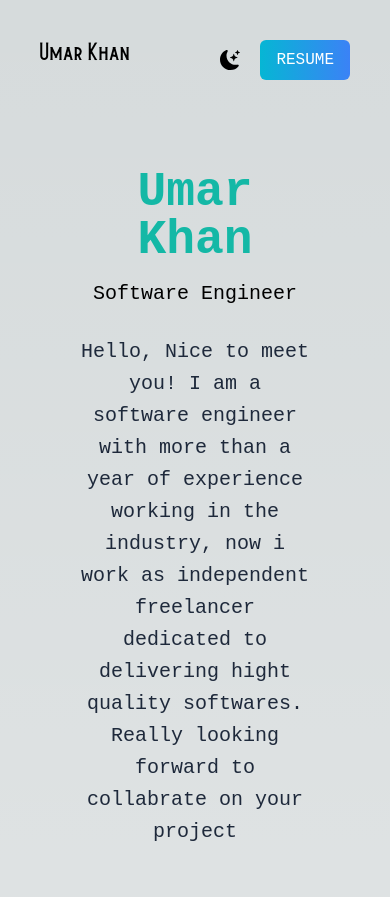
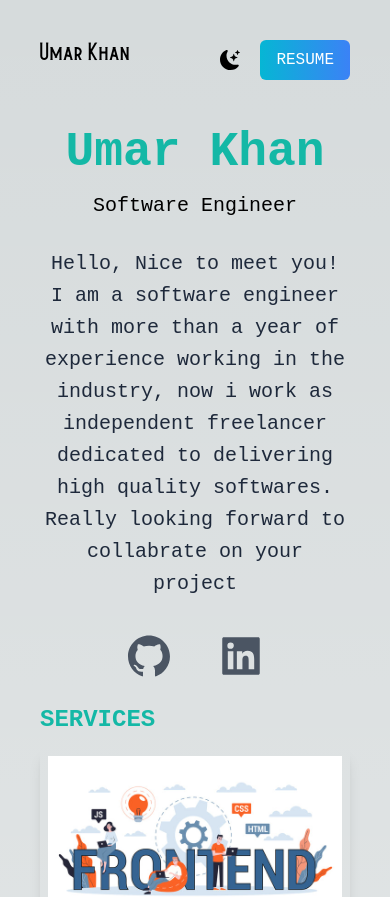
Before and after one commit to Muhammad-Umar-Khan/portfolio, a Next.js app: page / in a window 390 px wide. Shown: the top 897 px of the page. Built offline with nearby package versions, Linux system fonts and the light colour scheme.

Commit message:
Update page.js

```diff
--- a/app/page.js
+++ b/app/page.js
@@ -31,7 +31,7 @@ export default function Home() {
             </li>
           </ul>
         </nav>
-        <div className="text-center p-10">
+        <div className="text-center lg:p-10 sm:p-4">
           <h2 className="text-teal-500 font-Poppins font-bold text-5xl py-2 lg:text-6xl">
             Umar Khan
           </h2>
@@ -41,7 +41,7 @@ export default function Home() {
           <p className="font-normal text-xl py-5 leading-8 text-slate-800 dark:text-white lg:max-w-2xl mx-auto">
             Hello, Nice to meet you! I am a software engineer with more than a
             year of experience working in the industry, now i work as
-            independent freelancer dedicated to delivering hight quality
+            independent freelancer dedicated to delivering high quality
             softwares. Really looking forward to collabrate on your project
           </p>
         </div>
```
